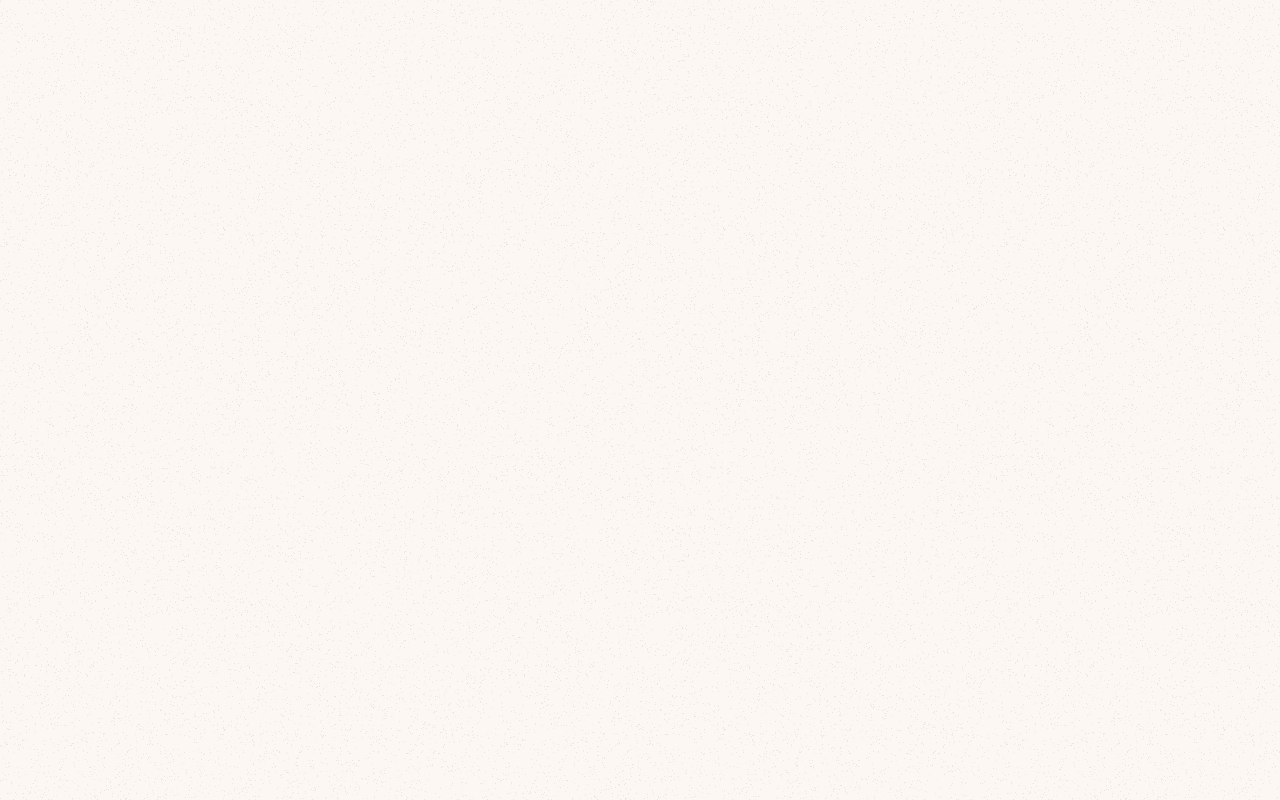
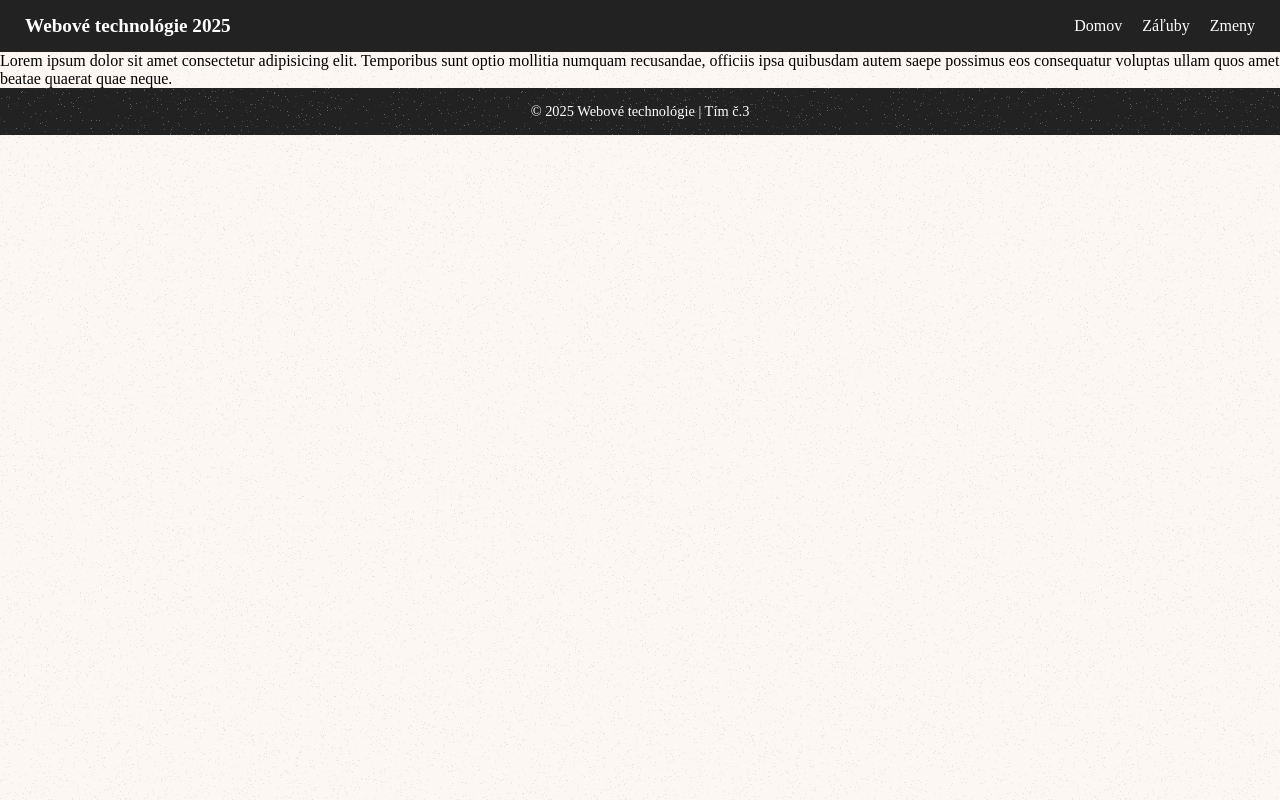
Before and after one commit to RinatDemchenko/WeboveTechnologie1, a plain HTML site: page index.html in a window 1280 px wide. Drawn offline with Linux system fonts and the light colour scheme.

Commit message:
Pridaný header a footer s nav.js

```diff
--- a/index.html
+++ b/index.html
@@ -7,6 +7,27 @@
   <link rel="stylesheet" href="styles/globals.css">
 </head>
 <body>
+  <header class="main-header">
+    <div class="logo">Webové technológie 2025</div>
+    <nav class="nav-links" id="nav-links">
+      <a href="index.html">Domov</a>
+      <a href="zaluby.html">Záľuby</a>
+      <a href="zmeny.html">Zmeny</a>
+    </nav>
+    <div class="menu-icon" id="menu-icon">
+      <span></span>
+      <span></span>
+      <span></span>
+    </div>
+  </header>
 
+  Lorem ipsum dolor sit amet consectetur adipisicing elit. Temporibus sunt optio mollitia numquam recusandae, officiis ipsa quibusdam autem saepe
+  possimus eos consequatur voluptas ullam quos amet beatae quaerat quae neque.
+
+  <footer class="main-footer">
+    <p>&copy; 2025 Webové technológie | Tím č.3</p>
+  </footer>
+
+  <script src="scripts/nav.js"></script>
 </body>
 </html>
--- a/scripts/nav.js
+++ b/scripts/nav.js
@@ -1 +1,25 @@
-// mobile burger menu logic
+document.addEventListener("DOMContentLoaded", () => {
+  const menuIcon = document.getElementById("menu-icon")
+  const navLinks = document.getElementById("nav-links")
+
+  if (!menuIcon || !navLinks) return
+
+  menuIcon.addEventListener("click", () => {
+    navLinks.classList.toggle("active")
+    menuIcon.classList.toggle("open")
+  })
+
+  navLinks.querySelectorAll("a").forEach(link => {
+    link.addEventListener("click", () => {
+      navLinks.classList.remove("active")
+      menuIcon.classList.remove("open")
+    })
+  })
+
+  window.addEventListener("resize", () => {
+    if (window.innerWidth > 900) {
+      navLinks.classList.remove("active")
+      menuIcon.classList.remove("open")
+    }
+  })
+})
--- a/styles/globals.css
+++ b/styles/globals.css
@@ -25,7 +25,80 @@ body::before{
 }
 
 /* ----------------------- Header a footer ----------------------- */
+.main-header {
+  display: flex;
+  justify-content: space-between;
+  align-items: center;
+  background-color: #222;
+  color: white;
+  padding: 15px 25px;
+  position: sticky;
+  top: 0;
+  z-index: 1000;
+}
 
+.main-header .logo {
+  font-weight: bold;
+  font-size: 1.2em;
+}
+
+.nav-links {
+  display: flex;
+  gap: 20px;
+}
+
+.nav-links a {
+  text-decoration: none;
+  color: white;
+  transition: color 0.3s ease;
+}
+
+.nav-links a:hover {
+  color: #00bcd4;
+}
+
+.menu-icon {
+  display: none;
+  flex-direction: column;
+  cursor: pointer;
+}
+
+.menu-icon span {
+  height: 3px;
+  width: 25px;
+  background-color: white;
+  margin: 4px 0;
+  transition: all 0.3s;
+}
+
+@media (max-width: 850px) {
+  .nav-links {
+    display: none;
+    flex-direction: column;
+    background-color: #222;
+    position: absolute;
+    top: 60px;
+    right: 0;
+    width: 200px;
+    padding: 10px;
+  }
+
+  .nav-links.active {
+    display: flex;
+  }
+
+  .menu-icon {
+    display: flex;
+  }
+}
+
+.main-footer {
+  text-align: center;
+  padding: 15px;
+  background-color: #222;
+  color: white;
+  font-size: 0.9em;
+}
 
 /* ----------------------- Rozloženie ----------------------- */
 
--- a/styles/responsiveness/responsive-1300.css
+++ b/styles/responsiveness/responsive-1300.css
@@ -1,4 +1,28 @@
 /* ----------------------- Header a footer ----------------------- */
+.main-header {
+  flex-direction: row;
+  justify-content: space-between;
+  align-items: center;
+  padding: 15px 30px;
+}
+
+.nav-links {
+  display: flex;
+  gap: 25px;
+}
+
+.menu-icon {
+  display: none;
+}
+
+.logo {
+  font-size: 1.2em;
+}
+
+.main-footer {
+  font-size: 0.9em;
+  padding: 15px;
+}
 
 
 /* ----------------------- Rozloženie ----------------------- */
--- a/styles/responsiveness/responsive-1600.css
+++ b/styles/responsiveness/responsive-1600.css
@@ -1,4 +1,25 @@
 /* ----------------------- Header a footer ----------------------- */
+.main-header {
+  padding: 20px 40px;
+}
+
+.logo {
+  font-size: 1.3em;
+}
+
+.nav-links {
+  display: flex;
+  gap: 30px;
+}
+
+.nav-links a {
+  font-size: 1.1em;
+}
+
+.main-footer {
+  font-size: 1em;
+  padding: 20px;
+}
 
 
 /* ----------------------- Rozloženie ----------------------- */
--- a/styles/responsiveness/responsive-700.css
+++ b/styles/responsiveness/responsive-700.css
@@ -1,4 +1,42 @@
 /* ----------------------- Header a footer ----------------------- */
+.main-header {
+  flex-direction: column;
+  align-items: flex-start;
+  padding: 10px 15px;
+}
+
+.logo {
+  font-size: 1em;
+}
+
+.nav-links {
+  display: none;
+  flex-direction: column;
+  width: 100%;
+  background-color: #222;
+}
+
+.nav-links.active {
+  display: flex;
+}
+
+.menu-icon {
+  display: flex;
+  flex-direction: column;
+  cursor: pointer;
+}
+
+.menu-icon span {
+  height: 3px;
+  width: 25px;
+  background-color: white;
+  margin: 4px 0;
+}
+
+.main-footer {
+  font-size: 0.8em;
+  padding: 10px;
+}
 
 
 /* ----------------------- Rozloženie ----------------------- */
--- a/styles/responsiveness/responsive-900.css
+++ b/styles/responsiveness/responsive-900.css
@@ -1,4 +1,32 @@
 /* ----------------------- Header a footer ----------------------- */
+.main-header {
+  padding: 12px 20px;
+}
+
+.logo {
+  font-size: 1.1em;
+}
+
+.nav-links {
+  display: none;
+  flex-direction: column;
+  background-color: #222;
+  width: 100%;
+}
+
+.nav-links.active {
+  display: flex;
+}
+
+.menu-icon {
+  display: flex;
+}
+
+.main-footer {
+  text-align: center;
+  font-size: 0.85em;
+  padding: 12px;
+}
 
 
 /* ----------------------- Rozloženie ----------------------- */
```
Also changed, not shown: zaluby.html (+18 -0 lines), zmeny.html (+18 -0 lines).
